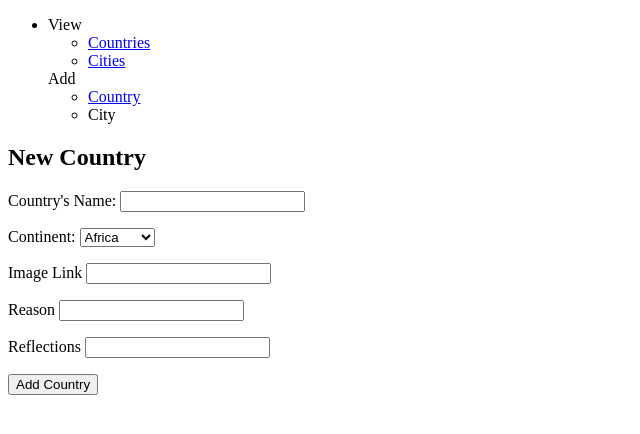
After one commit to Chrisgr1/Codeclan22_W5_Project_Bucket_List, a Flask app: page /countries/new in a window 1280 px wide. The commit adds this page. Shown: the top 434 px of the page, without its empty margins (0-640 px from the left). Run offline with Flask 2, Linux system fonts and the light colour scheme; a database or web service that is not in the repository returns one stand-in record (values such as "Sample title"); some libraries are stand-ins or nearby versions.

Commit message:
add country back end -> front end - no formatting yet

```diff
--- a/console.py
+++ b/console.py
@@ -4,7 +4,10 @@ from models.city import City
 
 import repositories.country_repository as country_repository
 
-country1= Country('Scotland', ' Europe', 'https://www.pexels.com/photo/a-man-wearing-red-jacket-doing-peace-sign-3225529/', 'Haggis hunting', 'No haggis found but met Nessie')
+country1= Country('Scotland', ' Europe', 'https://images.pexels.com/photos/3225529/pexels-photo-3225529.jpeg?auto=compress&cs=tinysrgb&dpr=3&h=750&w=1260', 'Haggis hunting', 'No haggis found but met Nessie')
 country_repository.new_country(country1)
 
+country2= Country('Vietnam', ' Asia', 'https://images.pexels.com/photos/1660996/pexels-photo-1660996.jpeg?auto=compress&cs=tinysrgb&dpr=3&h=750&w=1260', 'Uong cafe', 'Dep')
+country_repository.new_country(country2)
+
 pdb.set_trace()
--- a/controllers/country_controller.py
+++ b/controllers/country_controller.py
@@ -25,7 +25,7 @@ def create_country():
     continent = request.form['continent']
     img_url = request.form['img_url']
     reason = request.form['reason']
-    reflection = request.form['refelction']
+    reflection = request.form['reflection']
     country = Country(country_name, continent, img_url, reason, reflection)
     country_repository.new_country(country)
     return redirect('/countries')
--- a/templates/base.html
+++ b/templates/base.html
@@ -20,6 +20,15 @@
                             <a href="/cities">Cities</a>
                         </li>
                     </ul>
+                    Add
+                    <ul>
+                        <li>
+                            <a href="/countries/new">Country</a>
+                        </li>
+                        <li>
+                            City
+                        </li>
+                    </ul>
                 </li>
             </ul>
         </nav>
--- /dev/null
+++ b/templates/countries/new.html
@@ -0,0 +1,34 @@
+{% extends 'base.html' %}
+{% block content %}
+
+<h1>New Country</h1>
+
+    <form action="/countries" method="post">
+
+        <label for="country_name">Country's Name:</label>
+            <input type="text" name="country_name" id="country_name">
+            <p></p>
+        <label for="continent">Continent:</label>
+            <select name="continent" id="continent">
+                <option value="Africa">Africa</option>
+                <option value="America">America</option>
+                <option value="Antartica">Antartica                </option>
+                <option value="Asia">Asia</option>
+                <option value="Europe">Europe</option>
+                <option value="Oceania">Oceania</option>
+            </select>
+        <p></p>
+        <label for="img_url">Image Link</label>
+            <input type="url" name="img_url" id="img_url">
+        <p></p>
+        <label for="reason">Reason</label>
+            <input type="text" name="reason" id="reason">
+        <p></p>
+        <label for="reflection">Reflections</label>
+            <input type="text" name="reflection" id="reflection">
+<p></p>
+        <input class="btn btn--action" type='submit' value="Add Country">
+    </form>
+
+
+    {% endblock %}
```
Also changed, not shown: templates/countries/index.html (+25 -5 lines), repositories/country_repository.py (line endings or trailing spaces).
